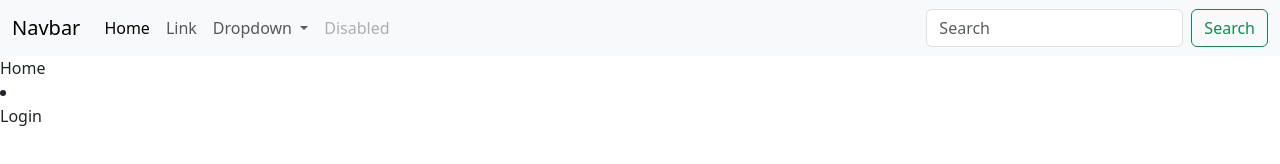
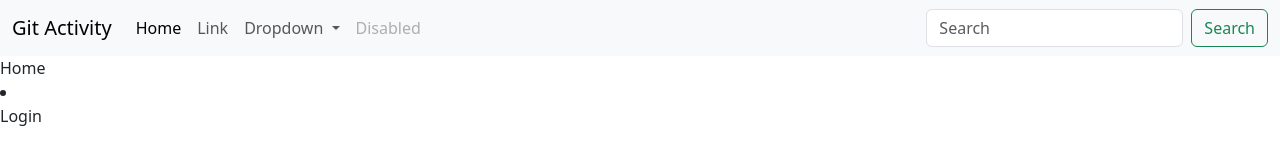
Before and after one commit to JeromHunter2-1/GitACTIVITY, a plain HTML site: page index.html in a window 1280 px wide. Drawn offline with nearby package versions, Linux system fonts and the light colour scheme.

Commit message:
Add files via upload

```diff
--- a/index.html
+++ b/index.html
@@ -10,7 +10,7 @@
 
     <nav class="navbar navbar-expand-lg bg-body-tertiary">
         <div class="container-fluid">
-          <a class="navbar-brand" href="#">Navbar</a>
+          <a class="navbar-brand" href="#">Git Activity</a>
           <button class="navbar-toggler" type="button" data-bs-toggle="collapse" data-bs-target="#navbarSupportedContent" aria-controls="navbarSupportedContent" aria-expanded="false" aria-label="Toggle navigation">
             <span class="navbar-toggler-icon"></span>
           </button>
```
